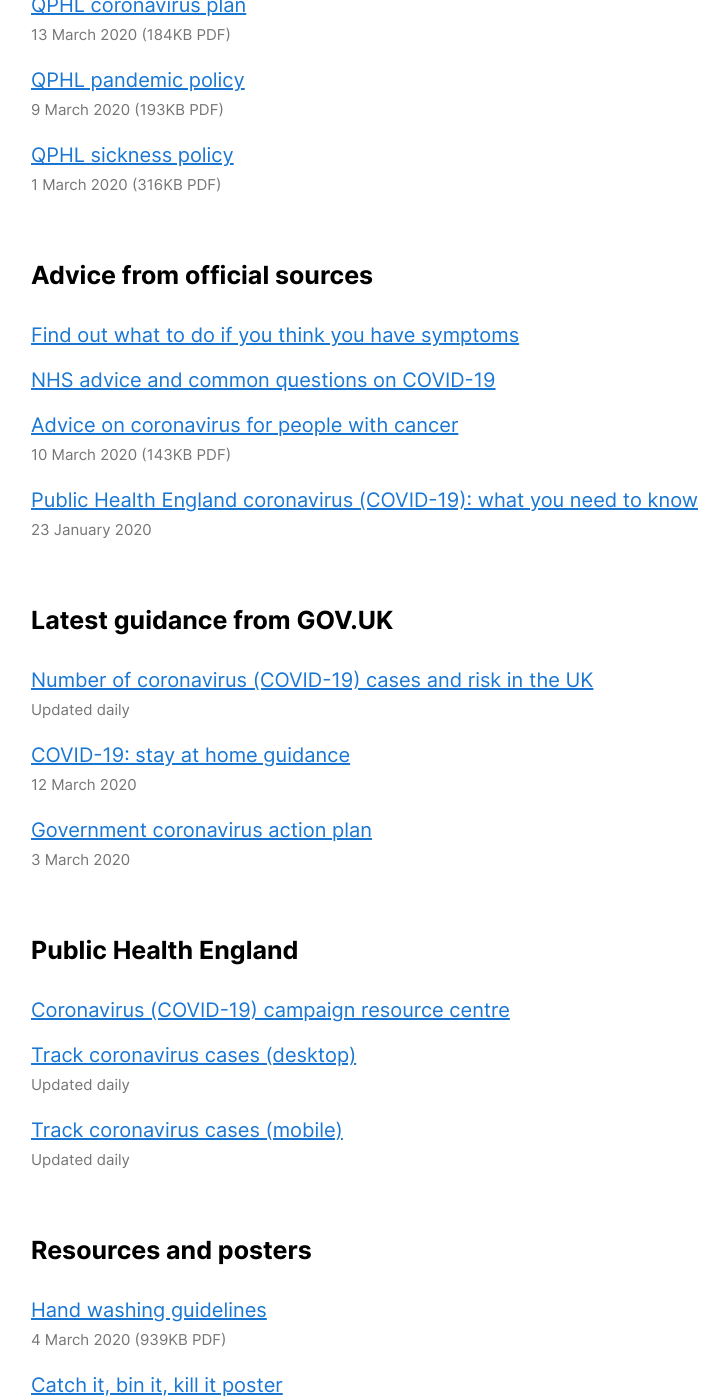
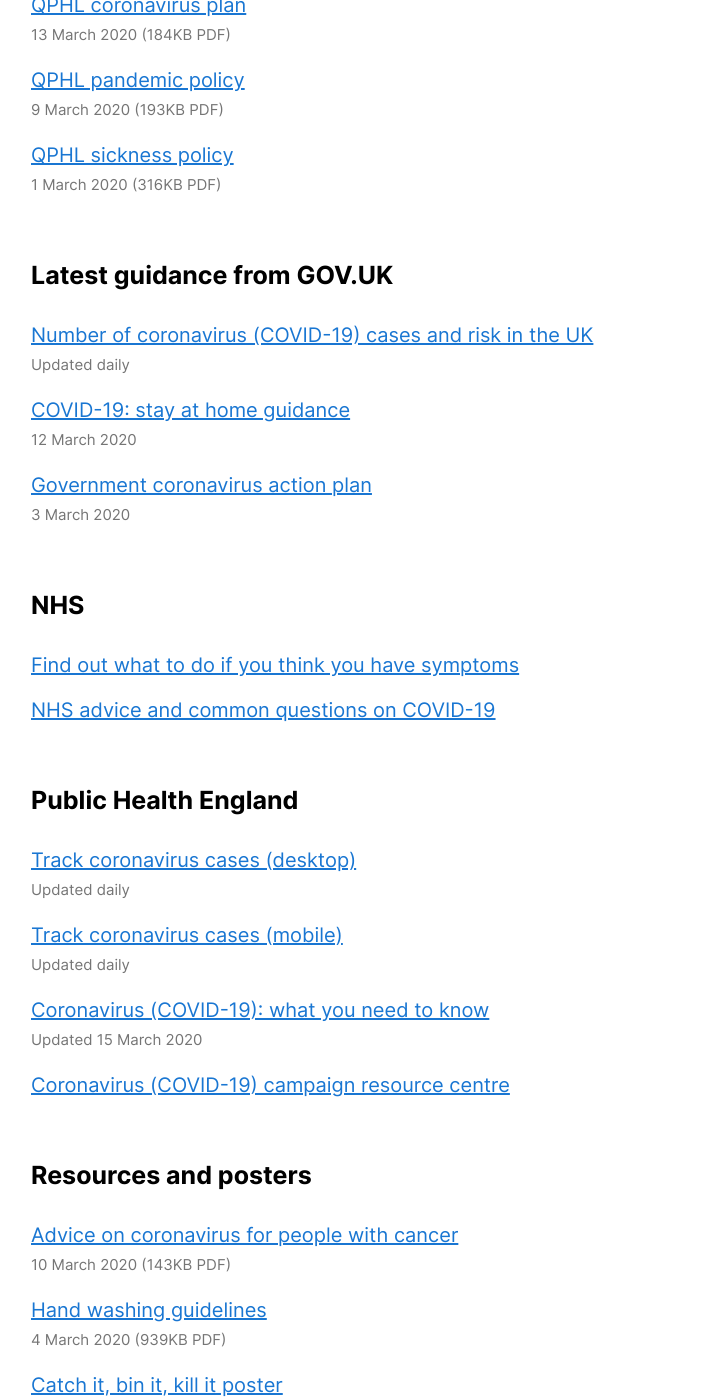
Before and after one commit to cognisant/qphl.co, a Jekyll site: the page built from coronavirus.md, in a window 1280 px wide and 1400 px high, scrolled down 805 px. Shown: the whole window, without its empty margins (159-887 px from the left). Built offline with Jekyll 4.4.1, drawn with Linux system fonts in a browser that asks for light colours.

Commit message:
Rearranges links

```diff
--- a/coronavirus.md
+++ b/coronavirus.md
@@ -22,30 +22,31 @@
 - [QPHL pandemic policy](/downloads/qphl-pandemic-policy.pdf) <small>9 March 2020 (193KB PDF)</small>
 - [QPHL sickness policy](/downloads/qphl-sickness-policy.pdf) <small>1 March 2020 (316KB PDF)</small>
 
-## Advice from official sources
-
-- [Find out what to do if you think you have symptoms](https://111.nhs.uk/service/COVID-19/)
-- [NHS advice and common questions on COVID-19](https://www.nhs.uk/conditions/coronavirus-covid-19/)
-- [Advice on coronavirus for people with cancer](/downloads/advice-on-coronavirus-for-people-with-cancer.pdf) <small>10 March 2020 (143KB PDF)</small>
-- [Public Health England coronavirus (COVID-19): what you need to know](https://publichealthmatters.blog.gov.uk/2020/01/23/wuhan-novel-coronavirus-what-you-need-to-know/) <small>23 January 2020</small>
-
 ## Latest guidance from GOV.UK
 
 - [Number of coronavirus (COVID-19) cases and risk in the UK](https://www.gov.uk/guidance/coronavirus-covid-19-information-for-the-public) <small>Updated daily</small>
 - [COVID-19: stay at home guidance](https://www.gov.uk/government/publications/covid-19-stay-at-home-guidance) <small>12 March 2020</small>
 - [Government coronavirus action plan](https://assets.publishing.service.gov.uk/government/uploads/system/uploads/attachment_data/file/869827/Coronavirus_action_plan_-_a_guide_to_what_you_can_expect_across_the_UK.pdf) <small>3 March 2020</small>
 
+## NHS
+
+- [Find out what to do if you think you have symptoms](https://111.nhs.uk/service/COVID-19/)
+- [NHS advice and common questions on COVID-19](https://www.nhs.uk/conditions/coronavirus-covid-19/)
+
 ## Public Health England
 
-- [Coronavirus (COVID-19) campaign resource centre](https://campaignresources.phe.gov.uk/resources/campaigns/101-coronavirus-/)
 - [Track coronavirus cases (desktop)](https://www.arcgis.com/apps/opsdashboard/index.html#/f94c3c90da5b4e9f9a0b19484dd4bb14) <small>Updated daily</small>
 - [Track coronavirus cases (mobile)](https://www.arcgis.com/apps/opsdashboard/index.html#/ae5dda8f86814ae99dde905d2a9070ae) <small>Updated daily</small>
+- [Coronavirus (COVID-19): what you need to know](https://publichealthmatters.blog.gov.uk/2020/01/23/wuhan-novel-coronavirus-what-you-need-to-know/) <small>Updated 15 March 2020</small>
+- [Coronavirus (COVID-19) campaign resource centre](https://campaignresources.phe.gov.uk/resources/campaigns/101-coronavirus-/)
 
 ## Resources and posters
 
+- [Advice on coronavirus for people with cancer](/downloads/advice-on-coronavirus-for-people-with-cancer.pdf) <small>10 March 2020 (143KB PDF)</small>
 - [Hand washing guidelines](/downloads/hand-washing-guidelines.pdf) <small>4 March 2020 (939KB PDF)</small>
 - [Catch it, bin it, kill it poster](/downloads/catch-bin-kill.pdf) <small>4 March 2020 (956KB PDF)</small>
 - [Government coronavirus poster](/downloads/government-coronavirus-poster.pdf) <small>4 March 2020 (1.2MB PDF)</small>
+
 
 ---
 
```
